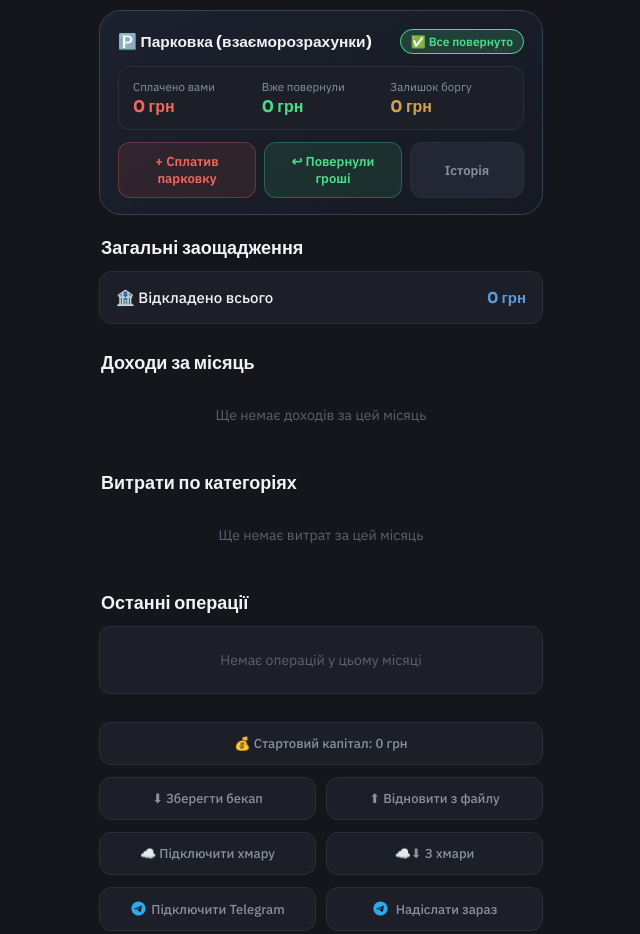
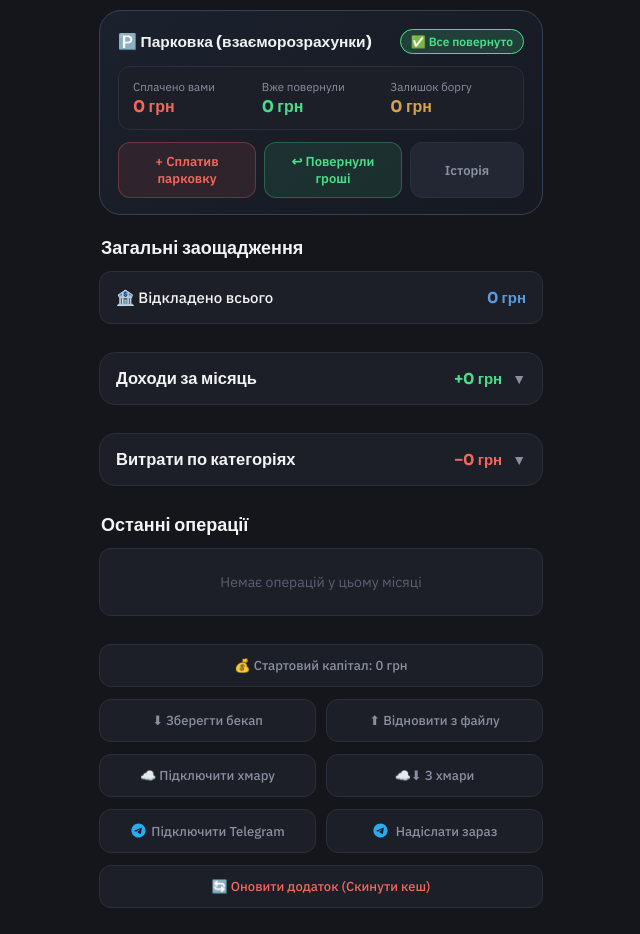
Before and after one commit to sneknecro13-wq/Finansu, a plain HTML site: page index.html in a window 1280 px wide. Shown: the part 702-1636 px from the top of the page, without its empty margins (319-959 px from the left). Drawn offline with Linux system fonts and the light colour scheme.

Commit message:
Add files via upload

```diff
--- a/index.html
+++ b/index.html
@@ -121,6 +121,38 @@
 
   section.list-section { margin-bottom: 28px; }
   .section-title { font-family: 'Sora', sans-serif; font-weight: 700; font-size: 18px; margin: 0 0 12px 2px; }
+  .dropdown-header {
+    width: 100%;
+    background: var(--bg-elevated);
+    border: 1px solid var(--stroke);
+    border-radius: var(--radius-md);
+    padding: 15px 16px;
+    display: flex;
+    align-items: center;
+    justify-content: space-between;
+    cursor: pointer;
+    color: var(--text-primary);
+    text-align: left;
+    transition: background 0.15s ease, border-color 0.15s ease;
+  }
+  .dropdown-header:active { background: var(--bg-elevated-2); }
+  .dropdown-header.open { border-bottom-left-radius: 10px; border-bottom-right-radius: 10px; margin-bottom: 10px; border-color: #3a3f4f; }
+  .dropdown-title-wrap { display: flex; align-items: center; gap: 8px; }
+  .dropdown-title { font-family: 'Sora', sans-serif; font-weight: 700; font-size: 16.5px; }
+  .dropdown-count { font-size: 12px; color: var(--text-tertiary); font-weight: 500; }
+  .dropdown-right { display: flex; align-items: center; gap: 10px; }
+  .dropdown-sum { font-family: 'Sora', sans-serif; font-weight: 700; font-size: 15px; }
+  .dropdown-sum.income { color: var(--income); }
+  .dropdown-sum.expense { color: var(--expense); }
+  .dropdown-chevron {
+    color: var(--text-secondary);
+    font-size: 14px;
+    transition: transform 0.2s ease;
+    display: inline-flex;
+    align-items: center;
+    justify-content: center;
+  }
+  .dropdown-header.open .dropdown-chevron { transform: rotate(180deg); color: var(--text-primary); }
 
   .list-item {
     background: var(--bg-elevated); border: 1px solid var(--stroke);
@@ -587,6 +619,8 @@ let telegramConfig = null;
 let tgSyncTimer = null;
 let showParkingHistory = false;
 let showInvestHistory = false;
+let showIncomeCats = false;
+let showExpenseCats = false;
 let jobsStatusFilter = 'all'; // 'all' | 'open' | 'partial' | 'paid'
 let jobsCatFilter = 'all'; // 'all' | 'Вишка' | 'Шабашка'
 let jobsPeriodMode = 'all'; // 'all' | 'month'
@@ -1228,6 +1262,16 @@ function openParkingRefundModal() {
 
 function toggleParkingHistory() {
   showParkingHistory = !showParkingHistory;
+  render();
+}
+
+function toggleIncomeCats() {
+  showIncomeCats = !showIncomeCats;
+  render();
+}
+
+function toggleExpenseCats() {
+  showExpenseCats = !showExpenseCats;
   render();
 }
 
@@ -2882,12 +2926,36 @@ function render() {
       </section>
 
       <section class="list-section">
-        <h2 class="section-title">Доходи за місяць</h2>
+        <button type="button" class="dropdown-header ${showIncomeCats ? 'open' : ''}" onclick="toggleIncomeCats()">
+          <div class="dropdown-title-wrap">
+            <span class="dropdown-title">Доходи за місяць</span>
+            ${incomeGroups.length ? `<span class="dropdown-count">(${incomeGroups.length})</span>` : ''}
+          </div>
+          <div class="dropdown-right">
+            <span class="dropdown-sum income">+${fmt(income)} грн</span>
+            <span class="dropdown-chevron">▼</span>
+          </div>
+        </button>
     `;
-    htmlStr += incomeGroups.length ? incomeGroups.map(([cat, amt]) => `<div class="list-item"><div class="list-item-top"><div class="list-item-name">${iconFor(cat)} ${escapeHtml(cat)}</div><div class="list-item-amount income">+${fmt(amt)} грн</div></div><div class="pct-label">${income ? Math.round(amt / income * 100) : 0}% від усіх доходів</div><div class="bar-track"><div class="bar-fill income" style="width:${maxIncomeCat ? (amt / maxIncomeCat * 100) : 0}%"></div></div></div>`).join('') : '<div class="empty-state">Ще немає доходів за цей місяць</div>';
-
-    htmlStr += `</section><section class="list-section"><h2 class="section-title">Витрати по категоріях</h2>`;
-    htmlStr += expenseGroups.length ? expenseGroups.map(([cat, amt]) => `<div class="list-item"><div class="list-item-top"><div class="list-item-name">${iconFor(cat)} ${escapeHtml(cat)}</div><div class="list-item-amount expense">${fmt(amt)} грн</div></div><div class="pct-label">${expense ? Math.round(amt / expense * 100) : 0}% від усіх витрат</div><div class="bar-track"><div class="bar-fill expense" style="width:${maxExpenseCat ? (amt / maxExpenseCat * 100) : 0}%"></div></div></div>`).join('') : '<div class="empty-state">Ще немає витрат за цей місяць</div>';
+    if (showIncomeCats) {
+      htmlStr += incomeGroups.length ? incomeGroups.map(([cat, amt]) => `<div class="list-item"><div class="list-item-top"><div class="list-item-name">${iconFor(cat)} ${escapeHtml(cat)}</div><div class="list-item-amount income">+${fmt(amt)} грн</div></div><div class="pct-label">${income ? Math.round(amt / income * 100) : 0}% від усіх доходів</div><div class="bar-track"><div class="bar-fill income" style="width:${maxIncomeCat ? (amt / maxIncomeCat * 100) : 0}%"></div></div></div>`).join('') : '<div class="empty-state">Ще немає доходів за цей місяць</div>';
+    }
+
+    htmlStr += `</section><section class="list-section">
+        <button type="button" class="dropdown-header ${showExpenseCats ? 'open' : ''}" onclick="toggleExpenseCats()">
+          <div class="dropdown-title-wrap">
+            <span class="dropdown-title">Витрати по категоріях</span>
+            ${expenseGroups.length ? `<span class="dropdown-count">(${expenseGroups.length})</span>` : ''}
+          </div>
+          <div class="dropdown-right">
+            <span class="dropdown-sum expense">−${fmt(expense)} грн</span>
+            <span class="dropdown-chevron">▼</span>
+          </div>
+        </button>
+    `;
+    if (showExpenseCats) {
+      htmlStr += expenseGroups.length ? expenseGroups.map(([cat, amt]) => `<div class="list-item"><div class="list-item-top"><div class="list-item-name">${iconFor(cat)} ${escapeHtml(cat)}</div><div class="list-item-amount expense">${fmt(amt)} грн</div></div><div class="pct-label">${expense ? Math.round(amt / expense * 100) : 0}% від усіх витрат</div><div class="bar-track"><div class="bar-fill expense" style="width:${maxExpenseCat ? (amt / maxExpenseCat * 100) : 0}%"></div></div></div>`).join('') : '<div class="empty-state">Ще немає витрат за цей місяць</div>';
+    }
 
     htmlStr += `
       </section>
--- a/sw.js
+++ b/sw.js
@@ -1,4 +1,4 @@
-const CACHE_NAME = 'finance-app-v5';
+const CACHE_NAME = 'finance-app-v6';
 const CORE_ASSETS = [
   './',
   './index.html',
```
